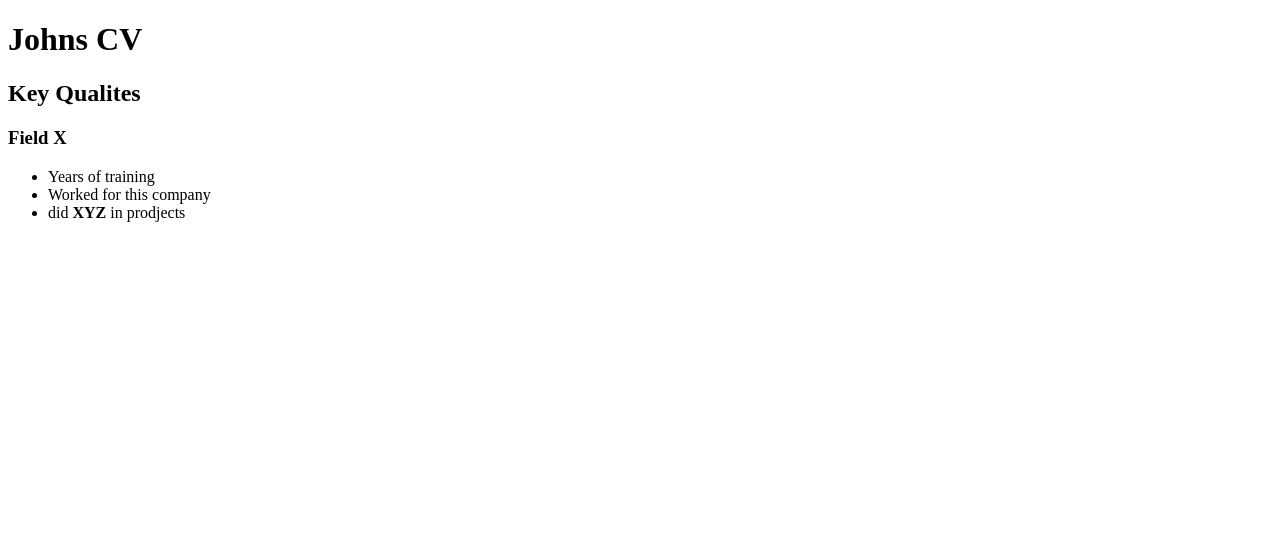
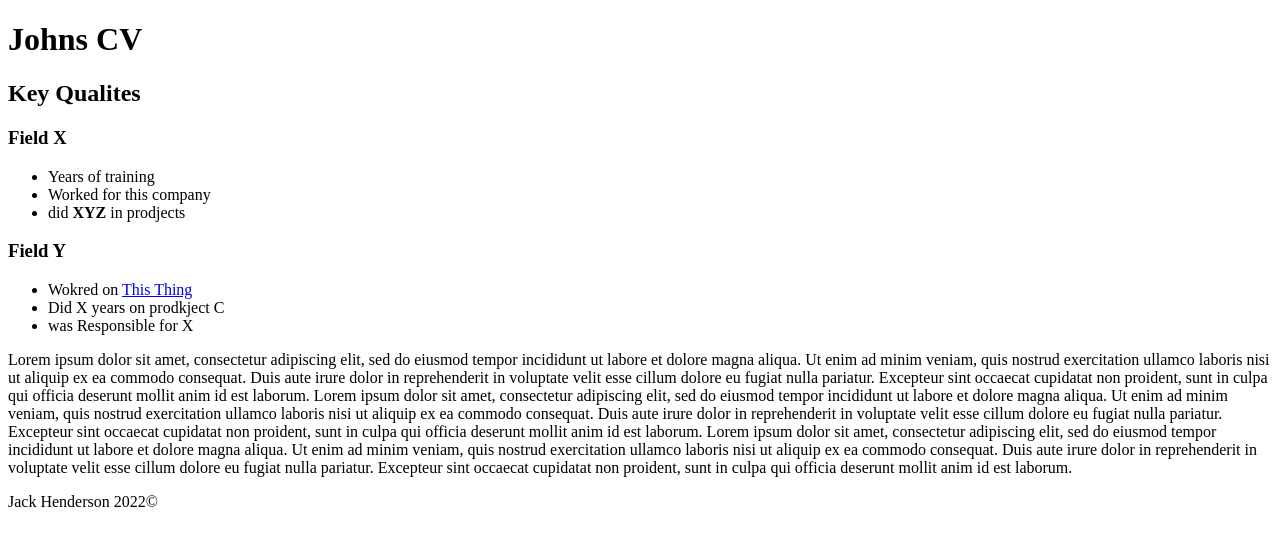
Before and after one commit to UniversityOfDundee-Computing/labactivities-Hatnehyt, a plain HTML site: page unit_02/CV.html in a window 1280 px wide. Drawn offline with Linux system fonts and the light colour scheme.

Commit message:
Finished Code

```diff
--- a/unit_02/CV.html
+++ b/unit_02/CV.html
@@ -14,9 +14,21 @@
             <li>Years of training</li>
             <li>Worked for this company</li>
             <li>did <strong>XYZ</strong> in prodjects</li>
+		</ul>
+		<h3> Field Y</h3>
+		<ul>
+
+			<li>Wokred on <a href="https://raidshadowlegends.com/">This Thing</a></li>
+			<li>Did X years on prodkject C</li>
+			<li>was Responsible for X</li>
+        </ul>
+		<p>
+		Lorem ipsum dolor sit amet, consectetur adipiscing elit, sed do eiusmod tempor incididunt ut labore et dolore magna aliqua. Ut enim ad minim veniam, quis nostrud exercitation ullamco laboris nisi ut aliquip ex ea commodo consequat. Duis aute irure dolor in reprehenderit in voluptate velit esse cillum dolore eu fugiat nulla pariatur. Excepteur sint occaecat cupidatat non proident, sunt in culpa qui officia deserunt mollit anim id est laborum.
+		Lorem ipsum dolor sit amet, consectetur adipiscing elit, sed do eiusmod tempor incididunt ut labore et dolore magna aliqua. Ut enim ad minim veniam, quis nostrud exercitation ullamco laboris nisi ut aliquip ex ea commodo consequat. Duis aute irure dolor in reprehenderit in voluptate velit esse cillum dolore eu fugiat nulla pariatur. Excepteur sint occaecat cupidatat non proident, sunt in culpa qui officia deserunt mollit anim id est laborum.
+		Lorem ipsum dolor sit amet, consectetur adipiscing elit, sed do eiusmod tempor incididunt ut labore et dolore magna aliqua. Ut enim ad minim veniam, quis nostrud exercitation ullamco laboris nisi ut aliquip ex ea commodo consequat. Duis aute irure dolor in reprehenderit in voluptate velit esse cillum dolore eu fugiat nulla pariatur. Excepteur sint occaecat cupidatat non proident, sunt in culpa qui officia deserunt mollit anim id est laborum.
+		</p>
 
 
-
-        </ul>
 </body>
+<footer>Jack Henderson 2022©</footer>
 </html>
```
